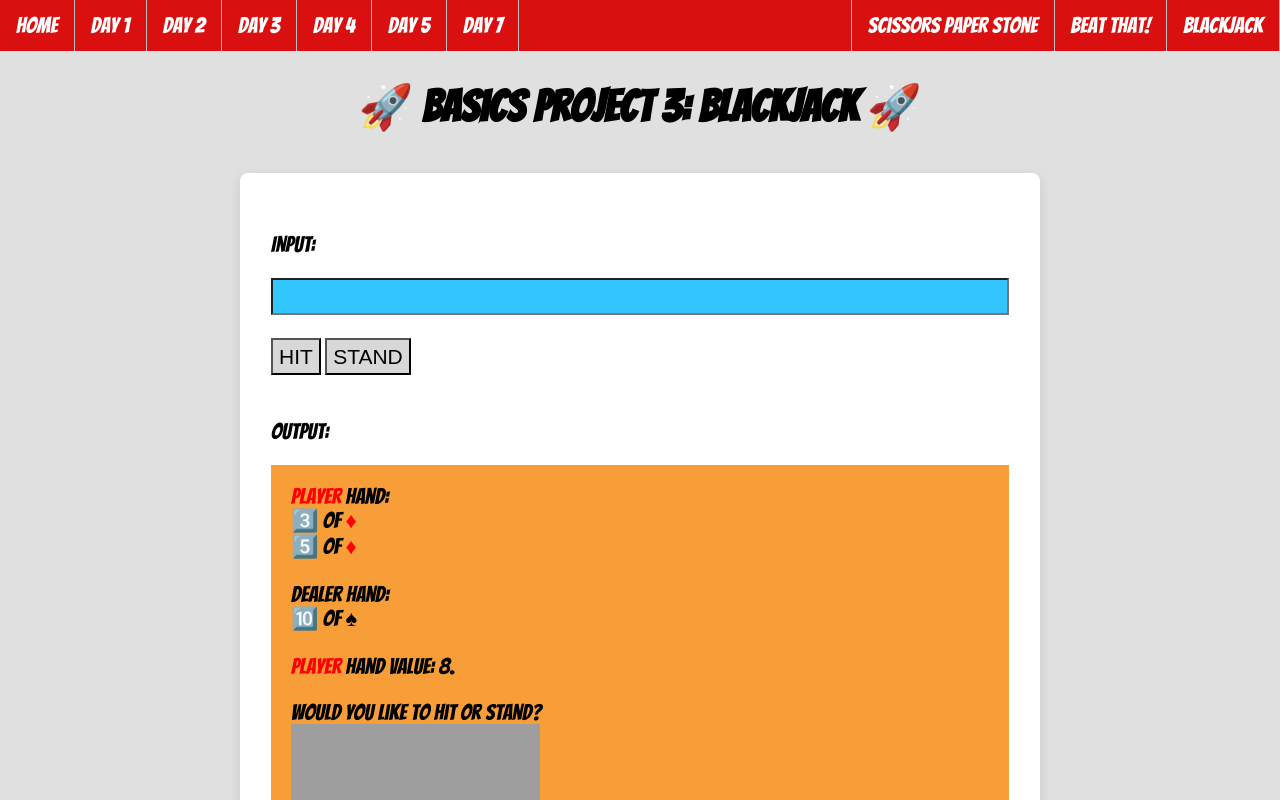
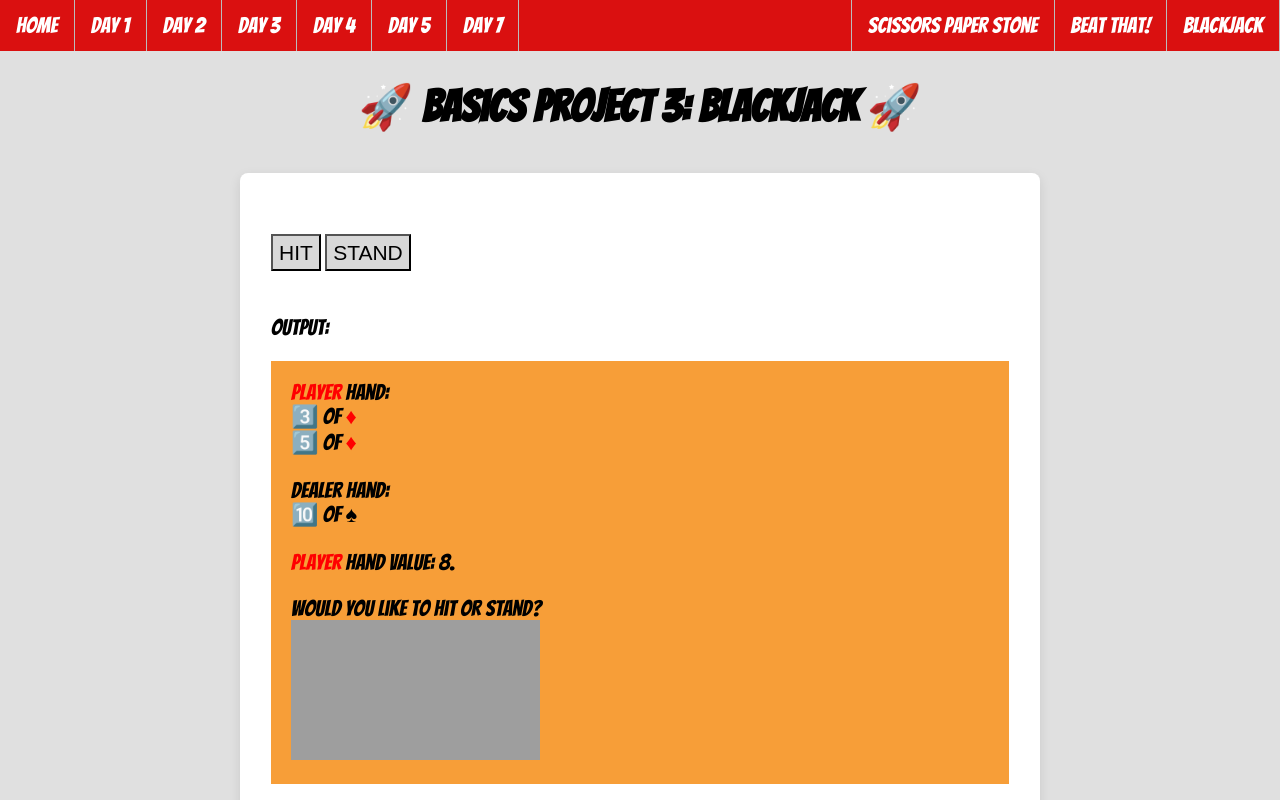
Before and after one commit to adamvader/RocketAcademyBasics, a plain HTML site: page project3-blackjack/index.html in a window 1280 px wide. Both pictures are taken after a click on the button "♠ ♥ ♣ ♦". Shown: the top 800 px of the page. Drawn offline with Linux system fonts and the light colour scheme; grey boxes are pictures that could not be loaded.

Commit message:
removed input field

```diff
--- a/project3-blackjack/index.html
+++ b/project3-blackjack/index.html
@@ -13,7 +13,10 @@ The <html> element is known as the root element of a HTML page. All other elemen
     <title>Basics</title>
     <!-- The <link> element specifies a relationship between this HTML page and an external resource, namely the styles.css file here. In this case, we are linking a stylesheet which is a CSS file containing information relating to the layout and style of the webpage. The syntax within the styles.css file is also referred to as CSS - Cascading Style Sheets. -->
     <link rel="stylesheet" href="styles.css" />
-    <link href='https://fonts.googleapis.com/css?family=Bangers' rel='stylesheet'>
+    <link
+      href="https://fonts.googleapis.com/css?family=Bangers"
+      rel="stylesheet"
+    />
   </head>
 
   <!-- The <body> element defines the document's body, and is a container for all the visible contents that will be rendered by the browser.  -->
@@ -65,9 +68,9 @@ The <html> element is known as the root element of a HTML page. All other elemen
     <!-- The <div> tag defines a division or a section in an HTML document, and is commonly use as a "container" for nested HTML elements. -->
     <div class="container">
       <!-- The <p> tag defines a paragraph element. -->
-      <p>Input:</p>
+      <!--<p>Input:</p>-->
       <!-- The self-closing <input /> tag represents a field for a user to enter input. -->
-      <input id="input-field" />
+      <!--<input id="input-field" />-->
       <!-- The self-closing <br /> tag represents a line break - a line's worth of spacing before dispalying the next element. -->
       <br />
       <!-- The <button> tag represents.. you guessed it! a button. -->
@@ -97,9 +100,10 @@ The <html> element is known as the root element of a HTML page. All other elemen
       // When the ♠ ♥ ♣ ♦ button is clicked, run the main function
       button.addEventListener("click", function () {
         // Set result to input value
-        var input = document.querySelector("#input-field");
+        //var input = document.querySelector("#input-field");
         // Store the output of main() in a new variable
-        var result = main(input.value);
+        //var result = main(input.value);
+        var result = main();
 
         // Display result in output element
         var output = document.querySelector("#output-div");
```
